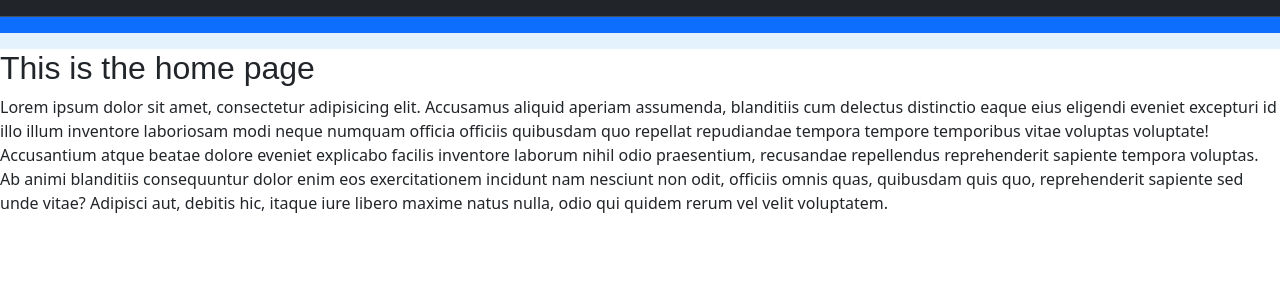
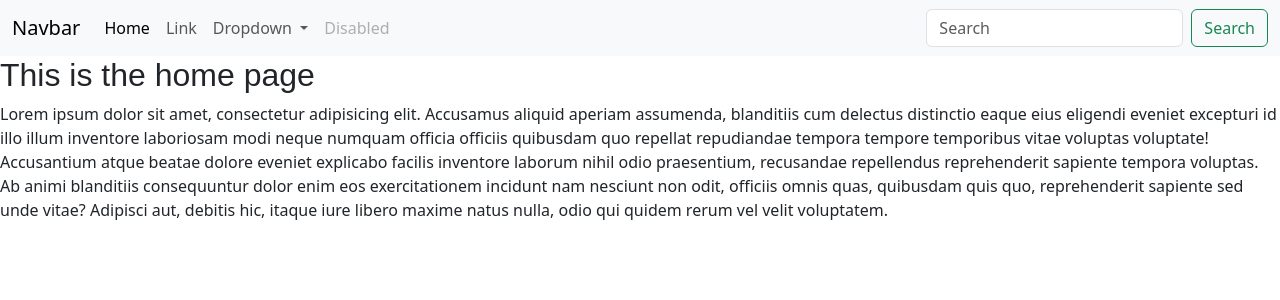
Before and after one commit to WanjikuSharon/django_emobilis, a Django app: page /customers/index/ in a window 1280 px wide. Shown: the top 300 px of the page. Run offline with Django 5.2, Linux system fonts and the light colour scheme; some libraries are stand-ins or nearby versions.

Commit message:
Testing bootstrap

```diff
--- a/customers/templates/index.html
+++ b/customers/templates/index.html
@@ -9,16 +9,41 @@
 <body>
 
 <header>
-<nav class="navbar bg-dark border-bottom border-body" data-bs-theme="dark">
-  <!-- Navbar content -->
-</nav>
-
-<nav class="navbar bg-primary" data-bs-theme="dark">
-  <!-- Navbar content -->
-</nav>
-
-<nav class="navbar" style="background-color: #e3f2fd;">
-  <!-- Navbar content -->
+<nav class="navbar navbar-expand-lg bg-body-tertiary">
+  <div class="container-fluid">
+    <a class="navbar-brand" href="#">Navbar</a>
+    <button class="navbar-toggler" type="button" data-bs-toggle="collapse" data-bs-target="#navbarSupportedContent" aria-controls="navbarSupportedContent" aria-expanded="false" aria-label="Toggle navigation">
+      <span class="navbar-toggler-icon"></span>
+    </button>
+    <div class="collapse navbar-collapse" id="navbarSupportedContent">
+      <ul class="navbar-nav me-auto mb-2 mb-lg-0">
+        <li class="nav-item">
+          <a class="nav-link active" aria-current="page" href="#">Home</a>
+        </li>
+        <li class="nav-item">
+          <a class="nav-link" href="#">Link</a>
+        </li>
+        <li class="nav-item dropdown">
+          <a class="nav-link dropdown-toggle" href="#" role="button" data-bs-toggle="dropdown" aria-expanded="false">
+            Dropdown
+          </a>
+          <ul class="dropdown-menu">
+            <li><a class="dropdown-item" href="#">Action</a></li>
+            <li><a class="dropdown-item" href="#">Another action</a></li>
+            <li><hr class="dropdown-divider"></li>
+            <li><a class="dropdown-item" href="#">Something else here</a></li>
+          </ul>
+        </li>
+        <li class="nav-item">
+          <a class="nav-link disabled" aria-disabled="true">Disabled</a>
+        </li>
+      </ul>
+      <form class="d-flex" role="search">
+        <input class="form-control me-2" type="search" placeholder="Search" aria-label="Search">
+        <button class="btn btn-outline-success" type="submit">Search</button>
+      </form>
+    </div>
+  </div>
 </nav>
 
 </header>
```
